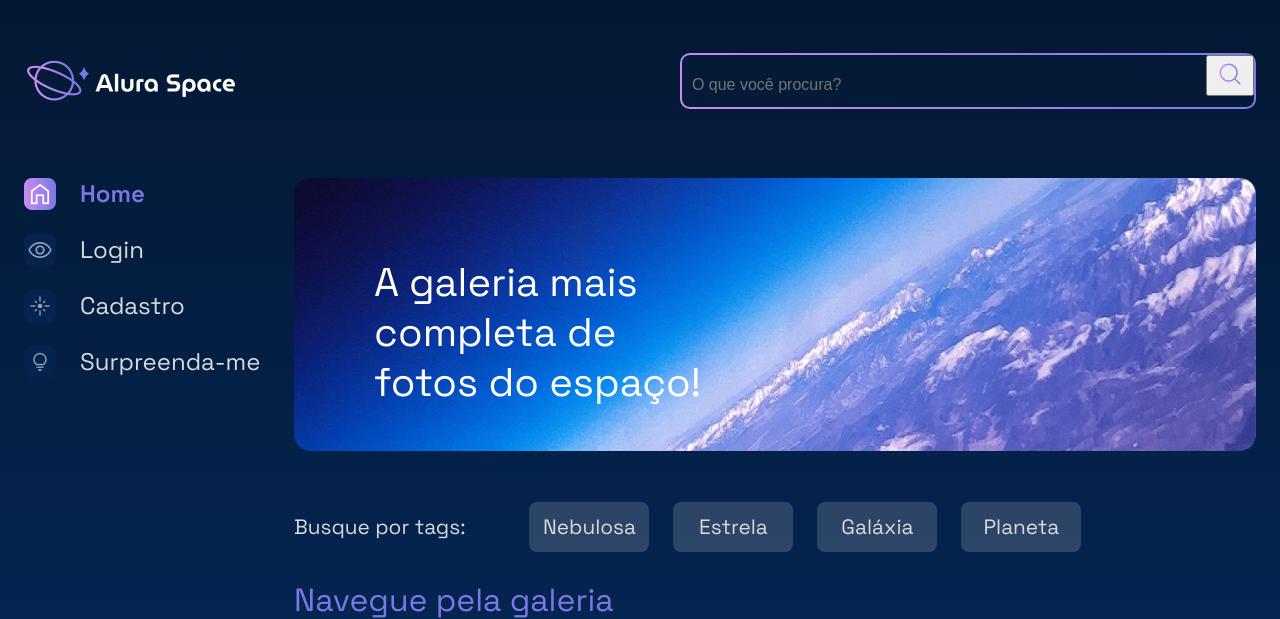
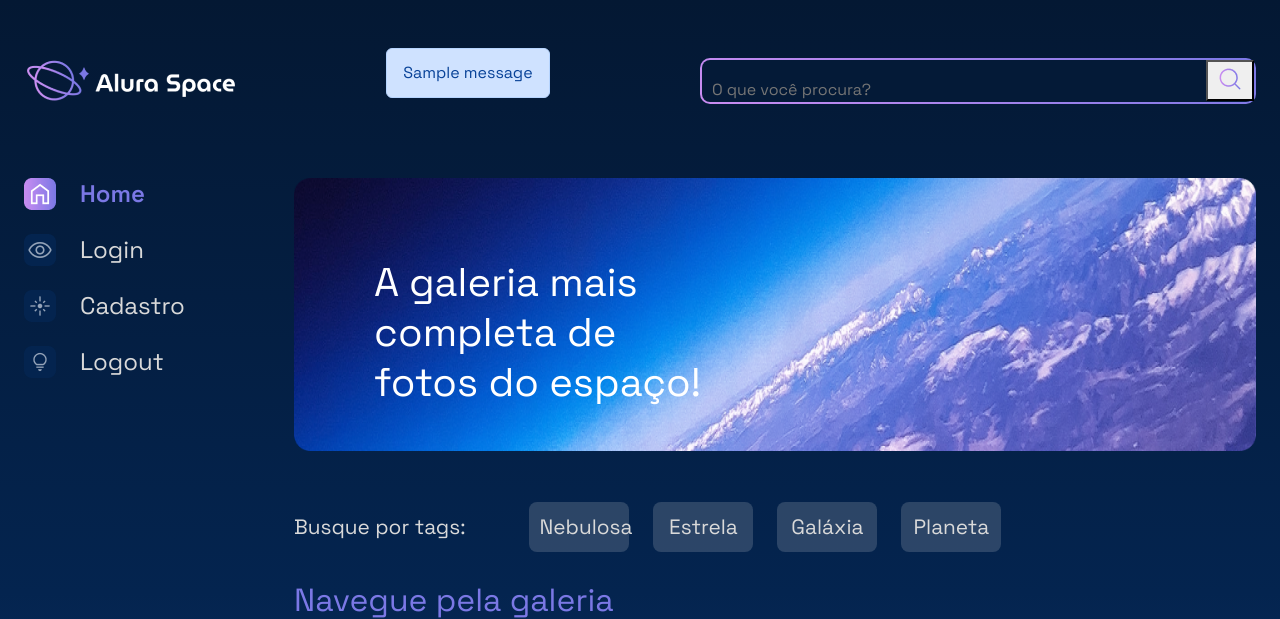
Before and after one commit to PauloDavi/alura_space, a Django app: page / in a window 1280 px wide. Shown: the top 619 px of the page. Run offline with Django 5.2, Linux system fonts and the light colour scheme; tables that the repository leaves empty hold one stand-in row (values such as "Sample post"); grey boxes marked "Sample" are stand-in pictures; one stand-in notice (Sample message) is shown.

Commit message:
feat: add logout

```diff
--- a/templates/gallery/base.html
+++ b/templates/gallery/base.html
@@ -13,6 +13,7 @@
       href="https://fonts.googleapis.com/css2?family=Space+Grotesk:wght@400;500;600&display=swap"
       rel="stylesheet"
     />
+    <link href="https://cdn.jsdelivr.net/npm/bootstrap@5.2.2/dist/css/bootstrap.min.css" rel="stylesheet" integrity="sha384-Zenh87qX5JnK2Jl0vWa8Ck2rdkQ2Bzep5IDxbcnCeuOxjzrPF/et3URy9Bv1WTRi" crossorigin="anonymous">
     <link rel="stylesheet" href="{% static '/styles/style.css' %}" />
   </head>
 
--- a/templates/gallery/partials/_header.html
+++ b/templates/gallery/partials/_header.html
@@ -4,6 +4,13 @@
     src="{% static '/assets/logo/Logo(2).png' %}"
     alt="Logo da Alura Space"
   />
+  {% for message in messages %}
+    <div class="alert alert-primary" role="alert">
+        <p id="messages">
+            {{ message }}
+        </p>
+    </div>
+  {% endfor %}
   <div class="cabecalho__busca">
     <div class="busca__fundo">
       <form action="{% url 'search' %}">
--- a/templates/gallery/partials/_nav.html
+++ b/templates/gallery/partials/_nav.html
@@ -12,11 +12,11 @@
       ><img src="{% static '/assets/ícones/1x/Novas - inativo.png' %}" />
       Cadastro</a
     >
-    <a href="#"
+    <a href="{% url 'logout' %}"
       ><img
         src="{% static '/assets/ícones/1x/Surpreenda-me - inativo.png' %}"
       />
-      Surpreenda-me</a
+      Logout</a
     >
   </nav>
 </section>
--- a/users/urls.py
+++ b/users/urls.py
@@ -1,7 +1,8 @@
 from django.urls import path
-from users.views import login, register
+from users.views import login, register, logout
 
 urlpatterns = [
   path("login", login, name="login"),
   path("register", register, name="register"),
+  path("logout", logout, name="logout"),
 ]
```
Also changed, not shown: templates/users/login.html (+8 -1 lines), templates/users/register.html (+8 -1 lines), users/views.py (+11 -1 lines).
